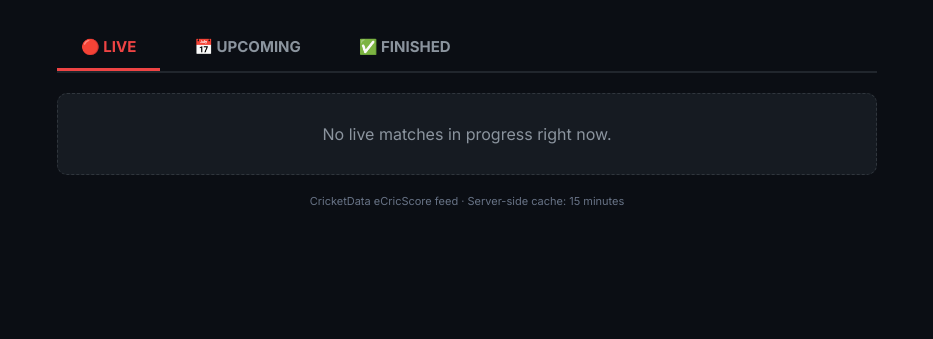
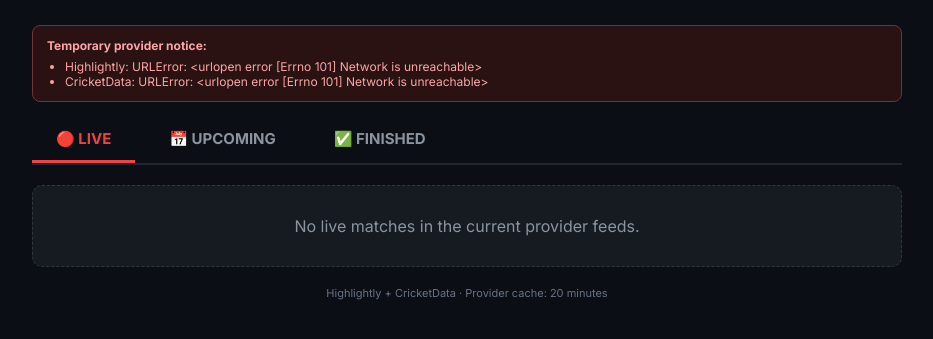
Before and after one commit to krishnahirwal16-alt/CrixData-v2, a Flask app: page / in a window 1280 px wide. Shown: the part 65-404 px from the top of the page, without its empty margins (173-1106 px from the left). Run offline with Flask 3, Linux system fonts and the light colour scheme.

Commit message:
Integrate multi-provider frontend
Updated the index.html file to include error handling for match data and improved styling.

```diff
--- a/templates/index.html
+++ b/templates/index.html
@@ -56,7 +56,7 @@
         }
 
         .container {
-            max-width: 850px;
+            max-width: 900px;
             margin: 25px auto;
             padding: 0 15px;
         }
@@ -176,6 +176,16 @@
             border: 1px dashed #30363d;
         }
 
+        .error-box {
+            background: #2a1212;
+            border: 1px solid #713333;
+            color: #fca5a5;
+            padding: 12px 14px;
+            border-radius: 8px;
+            font-size: 12px;
+            margin-bottom: 15px;
+        }
+
         .note {
             text-align: center;
             color: #687386;
@@ -217,6 +227,17 @@
 
 <div class="container">
 
+    {% if matches.errors %}
+    <div class="error-box">
+        <strong>Temporary provider notice:</strong>
+        <ul style="margin: 6px 0 0 18px;">
+            {% for error in matches.errors %}
+            <li>{{ error }}</li>
+            {% endfor %}
+        </ul>
+    </div>
+    {% endif %}
+
     <div class="tabs">
 
         <button
@@ -254,7 +275,7 @@
 
             <div class="card-meta">
                 <span>
-                    {{ m.series }}
+                    {{ m.competition }}
                     {% if m.match_type %} · {{ m.match_type }}{% endif %}
                 </span>
                 <span>LIVE</span>
@@ -279,7 +300,6 @@
             </div>
 
             <div class="info-grid">
-
                 <div class="info-item">
                     Venue: <span>{{ m.venue }}</span>
                 </div>
@@ -287,7 +307,6 @@
                 <div class="info-item">
                     Time: <span>{{ m.ist_time }}</span>
                 </div>
-
             </div>
 
         </div>
@@ -295,7 +314,7 @@
         {% else %}
 
         <div class="empty-msg">
-            No live matches in progress right now.
+            No live matches in the current provider feeds.
         </div>
 
         {% endfor %}
@@ -311,7 +330,7 @@
 
             <div class="card-meta">
                 <span>
-                    {{ m.series }}
+                    {{ m.competition }}
                     {% if m.match_type %} · {{ m.match_type }}{% endif %}
                 </span>
                 <span>UPCOMING</span>
@@ -354,7 +373,7 @@
         {% else %}
 
         <div class="empty-msg">
-            No upcoming matches in the current feed window.
+            No upcoming matches in the current provider feeds.
         </div>
 
         {% endfor %}
@@ -370,7 +389,7 @@
 
             <div class="card-meta">
                 <span>
-                    {{ m.series }}
+                    {{ m.competition }}
                     {% if m.match_type %} · {{ m.match_type }}{% endif %}
                 </span>
                 <span>RESULT</span>
@@ -411,7 +430,7 @@
         {% else %}
 
         <div class="empty-msg">
-            No recent finished matches in the current feed window.
+            No recent finished matches in the current provider feeds.
         </div>
 
         {% endfor %}
@@ -419,7 +438,7 @@
     </div>
 
     <div class="note">
-        CricketData eCricScore feed · Server-side cache: 15 minutes
+        Highlightly + CricketData · Provider cache: 20 minutes
     </div>
 
 </div>
```
